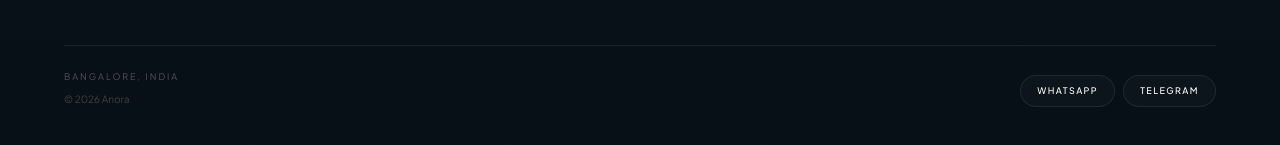
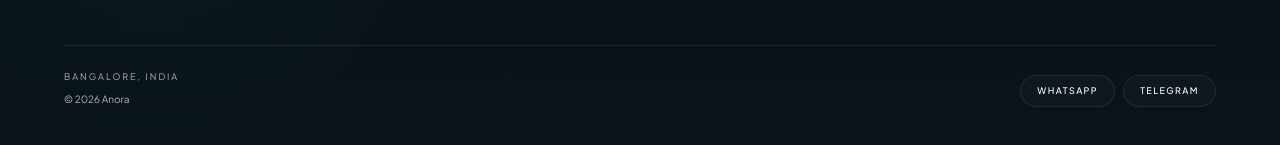
Before and after one commit to MohitAhlawat93/dancer-portfolio, a Next.js app: page / in a window 1280 px wide. Shown: the part 6284-6429 px from the top of the page. Built offline with nearby package versions, Linux system fonts and the light colour scheme; no server answers.

Commit message:
design: apply premium palette to Footer.tsx

```diff
--- a/components/layout/Footer.tsx
+++ b/components/layout/Footer.tsx
@@ -16,16 +16,16 @@ export function Footer() {
   ];
 
   return (
-    <footer className="section-obsidian px-5 pb-24 pt-10 text-white sm:px-6 lg:px-16">
+    <footer className="section-ink px-5 pb-24 pt-10 text-white sm:px-6 lg:px-16">
       <div className="mx-auto max-w-[1500px] border-t border-white/[.08] pt-8">
-        <p className="font-display text-[clamp(5.5rem,17vw,15rem)] font-light leading-[.75] tracking-[-.07em] text-[#e8c9b6]/[.055]">
+        <p className="font-display text-[clamp(5.5rem,17vw,15rem)] font-light leading-[.75] tracking-[-.07em] text-[#c7a76a]/[.08]">
           ANORA
         </p>
 
         <div className="mt-10 grid gap-6 border-t border-white/[.08] pt-6 sm:grid-cols-[1fr_auto] sm:items-end">
           <div>
-            <p className="text-[9px] uppercase tracking-[.22em] text-zinc-600">Bangalore, India</p>
-            <p className="mt-2 text-[10px] text-zinc-700">© {year} Anora</p>
+            <p className="text-[9px] uppercase tracking-[.22em] text-muted">Bangalore, India</p>
+            <p className="mt-2 text-[10px] text-muted">© {year} Anora</p>
           </div>
 
           <div className="flex flex-wrap gap-2">
@@ -35,7 +35,7 @@ export function Footer() {
                 href={channel.href}
                 target={channel.configured ? "_blank" : undefined}
                 rel={channel.configured ? "noreferrer" : undefined}
-                className="rounded-full border border-white/[.08] bg-white/[.025] px-4 py-2 text-[9px] font-medium uppercase tracking-[.16em] text-zinc-400 transition hover:border-white/20 hover:text-white"
+                className="rounded-full border border-white/[.08] bg-white/[.025] px-4 py-2 text-[9px] font-medium uppercase tracking-[.16em] text-muted-strong transition hover:border-accent/30 hover:text-white"
               >
                 {channel.label}
               </a>
```
